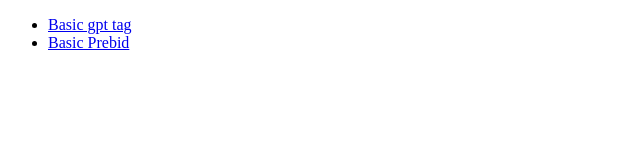
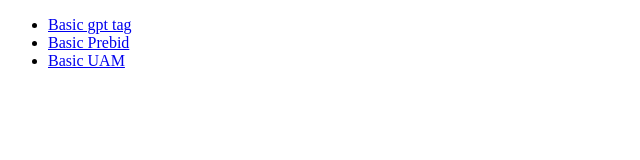
Before and after one commit to saxsir/adtag-example, a website: page index.html in a window 1280 px wide. Shown: the full height of the page, 0-640 px from the left. Drawn offline with Linux system fonts and the light colour scheme.

Commit message:
Add uam to list

```diff
--- a/index.html
+++ b/index.html
@@ -12,6 +12,9 @@
       <li>
         <a href="./example/basic-prebid.html">Basic Prebid</a>
       </li>
+      <li>
+        <a href="./example/basic-uam.html">Basic UAM</a>
+      </li>
     </ul>
   </body>
 </html>
```
